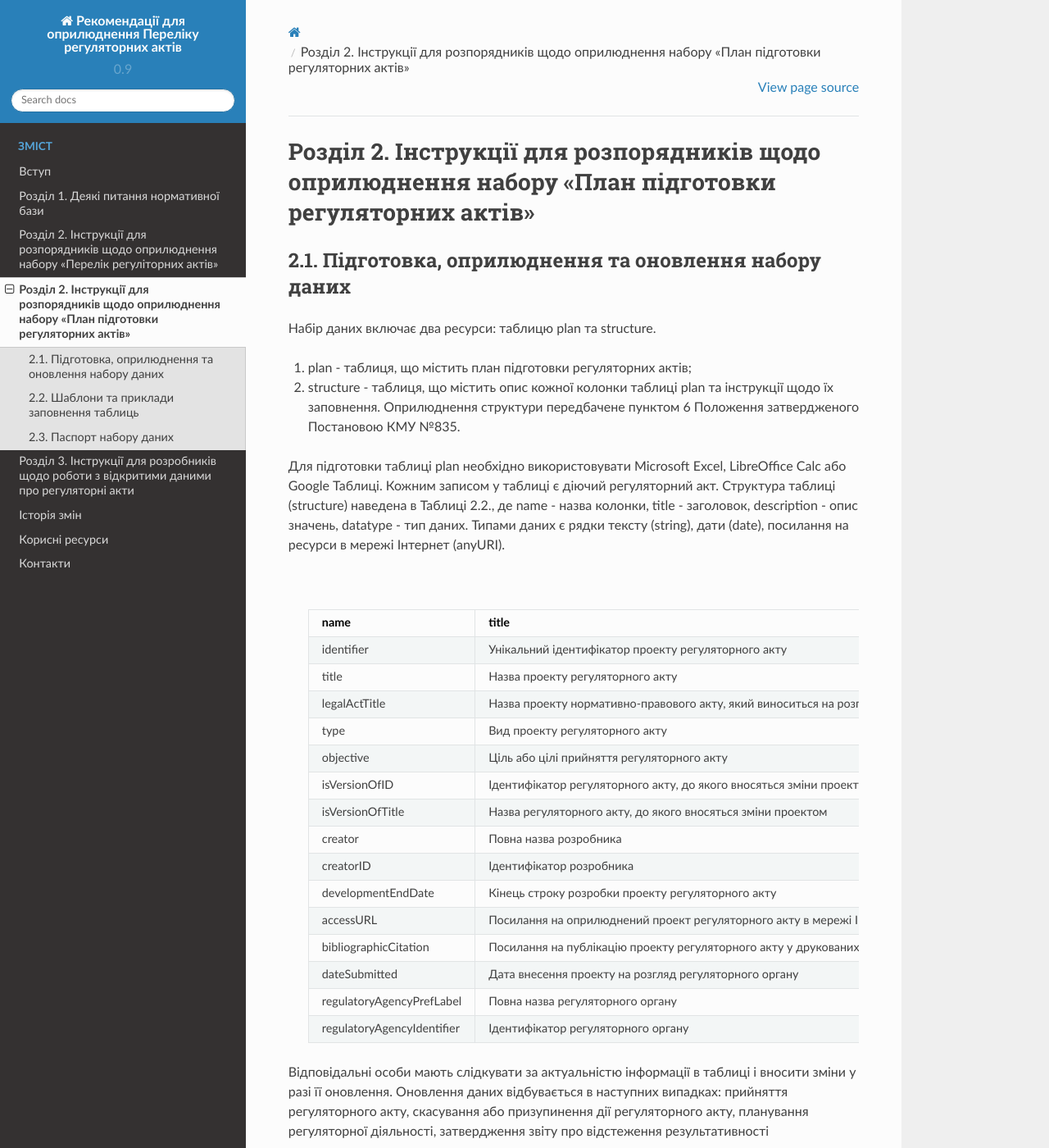
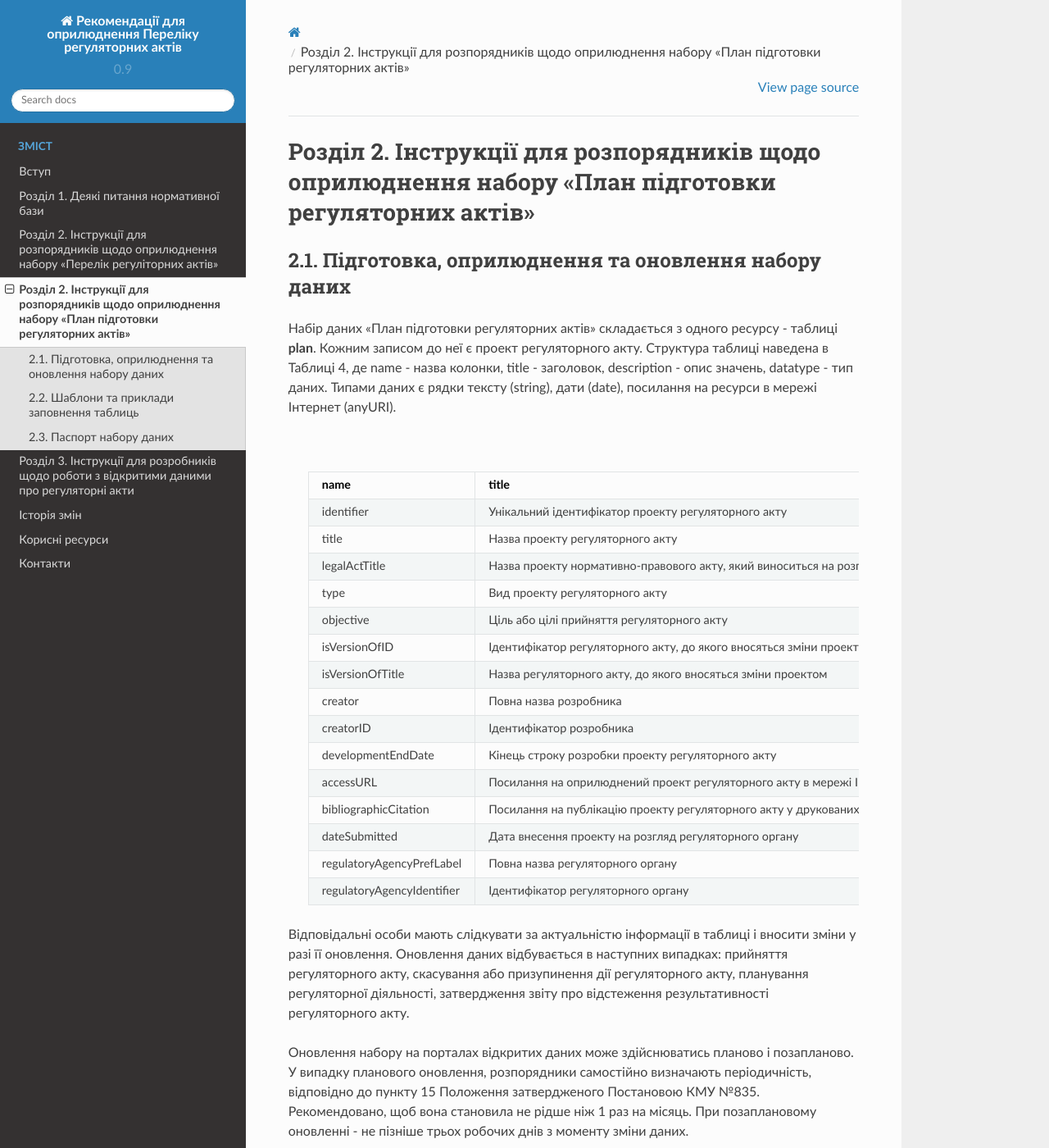
Before and after one commit to tapas-opendata/rods, a Sphinx documentation site: the page built from source/chapter-3.rst, in a window 1280 px wide and 1400 px high. Shown: the whole window at 82% size. Built offline with Sphinx 7.4.7 and the Read the Docs theme 2.0.0, drawn with Linux system fonts in a browser that asks for light colours; some of the changed text lies outside the part shown.

Commit message:
plan corrected

```diff
--- a/source/chapter-3.rst
+++ b/source/chapter-3.rst
@@ -4,15 +4,9 @@
 2.1. Підготовка, оприлюднення та оновлення набору даних
 ************************************************************
 
-Набір даних включає два ресурси: таблицю plan та structure.
+Набір даних "План підготовки регуляторних актів" складається з одного ресурсу - таблиці **plan**. Кожним записом до неї є проект регуляторного акту. Структура таблиці наведена в Таблиці 4, де name - назва колонки, title - заголовок, description - опис значень, datatype - тип даних. Типами даних є рядки тексту (string), дати (date), посилання на ресурси в мережі Інтернет (anyURI).
 
-1. plan - таблиця, що містить план підготовки регуляторних актів;
-2. structure - таблиця, що містить опис кожної колонки таблиці plan та інструкції щодо їх заповнення. Оприлюднення структури передбачене пунктом 6 Положення затвердженого Постановою КМУ №835.
-
-Для підготовки таблиці plan необхідно використовувати Microsoft Excel, LibreOffice Calc або Google Таблиці. Кожним записом у таблиці є діючий регуляторний акт. Структура таблиці (structure) наведена в Таблиці 2.2., де name - назва колонки, title - заголовок, description - опис значень, datatype - тип даних. Типами даних є рядки тексту (string), дати (date), посилання на ресурси в мережі Інтернет (anyURI).
-
-
-	.. csv-table:: Таблиця 2.1. Структура таблиці (ресурсу) plan
+	.. csv-table:: Таблиця 4 - Структура таблиці (ресурсу) plan
 		:header-rows: 1
 
 		name,title,description,datatype
@@ -37,7 +31,9 @@
 
 Оновлення набору на порталах відкритих даних може здійснюватись планово і позапланово. У випадку планового оновлення, розпорядники самостійно визначають періодичність, відповідно до пункту 15 Положення затвердженого Постановою КМУ №835. Рекомендовано, щоб вона становила не рідше ніж 1 раз на місяць. При позаплановому оновленні - не пізніше трьох робочих днів з моменту зміни даних.
 
-.. Оприлюднювати набір необхідно у форматах структурованих даних. Зокрема, таблицю listOfRegulatoryActs - CSV, XLS(X), ODS, а structure - CSV, JSON. Для того, щоб набір могли використати користувачі з різним рівнем навичок роботи з даними рекомендується дублювати машиночитані файли CSV електронними таблицями (XLS(X), ODS).
+Оприлюднювати набір необхідно у форматах структурованих даних - CSV, XLS(X), ODS. Структура завантажуєть у форматах CSV, JSON. Для того, щоб набір могли використати користувачі з різним рівнем навичок роботи з даними рекомендується дублювати машиночитані файли CSV електронними таблицями (XLS(X), ODS).
+
+
 
 2.2. Шаблони та приклади заповнення таблиць
 ************************************************************
@@ -46,10 +42,15 @@
 
 2.3. Паспорт набору даних
 ************************************************************
-Рекомендовано, щоб назва набору даних на Єдиному державному порталі відкритих даних починалась з "Перелік діючих регуляторних" актів та включала назву регуляторного органу розпорядника. Наприклад, Перелік діючих регуляторних актів Житомирської міської ради. Назви ресурсів мають відповідати назвам таблиць, наприклад, plan.xlsx, plan.csv, structure.csv. Приклад заповнення паспорту набору наведений у Таблиці 2.3а.
+Рекомендовано, щоб назва набору даних на Єдиному державному порталі відкритих даних починалась з "План підготовки регуляторних актів" актів та включала назву регуляторного органу розпорядника. Наприклад, План підготовки регуляторних актів Житомирської міської ради. Назви ресурсів мають відповідати назвам таблиць, наприклад, plan.xlsx. Приклад заповнення паспорту набору наведений у Таблиці 2.3а.
 
 
-	.. csv-table:: Таблиця 2.3а. Приклад паспорту набору на Єдиному державному веб-порталі відкритих даних
+
+
+
+
+
+	.. csv-table:: Таблиця 5 - Приклад паспорту набору на Єдиному державному веб-порталі відкритих даних
 		:widths: 30,70
 		:header-rows: 1
 
```
Also changed, not shown: source/chapter-2.rst (+5 -8 lines).
